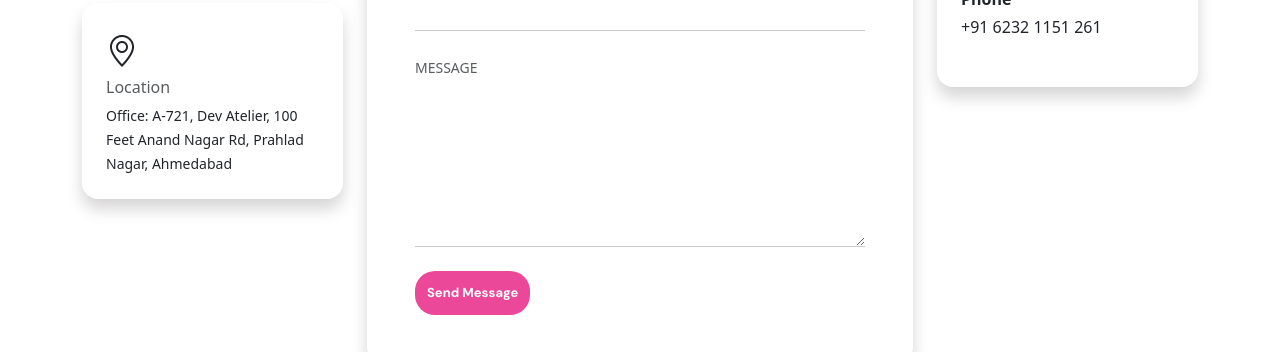
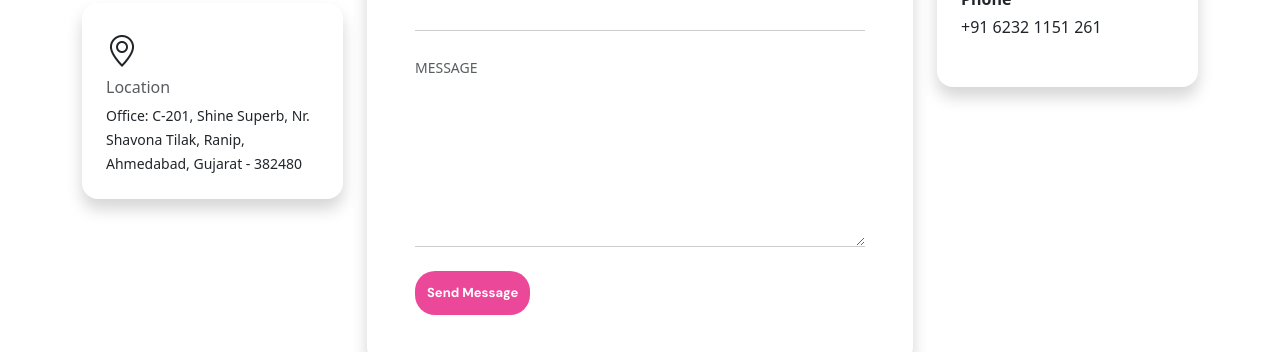
Before and after one commit to Mitmbinfoways/Mavix_tech, a PHP site: page /mavix_tech/ in a window 1280 px wide. Shown: the part 5167-5519 px from the top of the page. Run offline with PHP 8.4, Linux system fonts and the light colour scheme; some libraries are stand-ins or nearby versions.

Commit message:
fix(contact-info): update office address and map location
- Changed Google Maps iframe source to new office location at Shine Superb, Ranip, Ahmedabad
- Updated iframe height from 100% to 400 for better display
- Modified location titles and addresses across contact-us, digital-marketing, home, and shopify-services pages
- Added circle background elements to contact-us page layout for visual enhancement

```diff
--- a/pages/digital-marketing.php
+++ b/pages/digital-marketing.php
@@ -625,7 +625,7 @@
             alt="Location icon"
             class="mb-2" />
           <p class="mb-1 text-muted">Location</p>
-          <small>Office: A-721, Dev Atelier, 100 Feet Anand Nagar Rd, Prahlad Nagar, Ahmedabad</small>
+          <small>Office: C-201, Shine Superb, Nr. Shavona Tilak, Ranip, Ahmedabad, Gujarat - 382480</small>
         </div>
       </div>
 
--- a/pages/home.php
+++ b/pages/home.php
@@ -566,7 +566,7 @@ if ($_SERVER["REQUEST_METHOD"] == "POST") {
             href="https://www.google.com/maps?q=A-721,+Dev+Atelier,+100+Feet+Anand+Nagar+Rd,+Prahlad+Nagar,+Ahmedabad"
             target="_blank"
             class="contact-link">
-            Office: A-721, Dev Atelier, 100 Feet Anand Nagar Rd, Prahlad Nagar, Ahmedabad
+            Office: C-201, Shine Superb, Nr. Shavona Tilak, Ranip, Ahmedabad, Gujarat - 382480
           </a>
         </small>
       </div>
@@ -635,7 +635,7 @@ if ($_SERVER["REQUEST_METHOD"] == "POST") {
                 href="https://www.google.com/maps?q=A-721,+Dev+Atelier,+100+Feet+Anand+Nagar+Rd,+Prahlad+Nagar,+Ahmedabad"
                 target="_blank"
                 class="contact-link">
-                Office: A-721, Dev Atelier, 100 Feet Anand Nagar Rd, Prahlad Nagar, Ahmedabad
+                Office: C-201, Shine Superb, Nr. Shavona Tilak, Ranip, Ahmedabad, Gujarat - 382480
               </a>
             </small>
           </div>
--- a/pages/shopify-services.php
+++ b/pages/shopify-services.php
@@ -843,7 +843,7 @@
             alt="Location icon"
             class="mb-2" />
           <p class="mb-1 text-muted">Location</p>
-          <small>Office: A-721, Dev Atelier, 100 Feet Anand Nagar Rd, Prahlad Nagar, Ahmedabad</small>
+          <small>Office: C-201, Shine Superb, Nr. Shavona Tilak, Ranip, Ahmedabad, Gujarat - 382480</small>
         </div>
       </div>
 
```
Also changed, not shown: pages/contact-us.php (+4 -3 lines).
